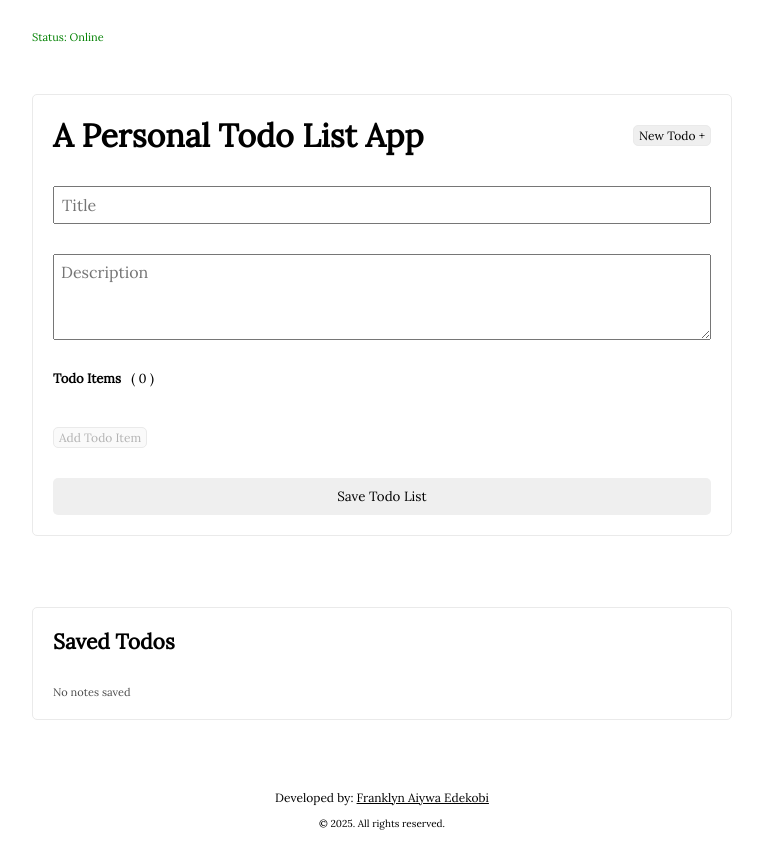
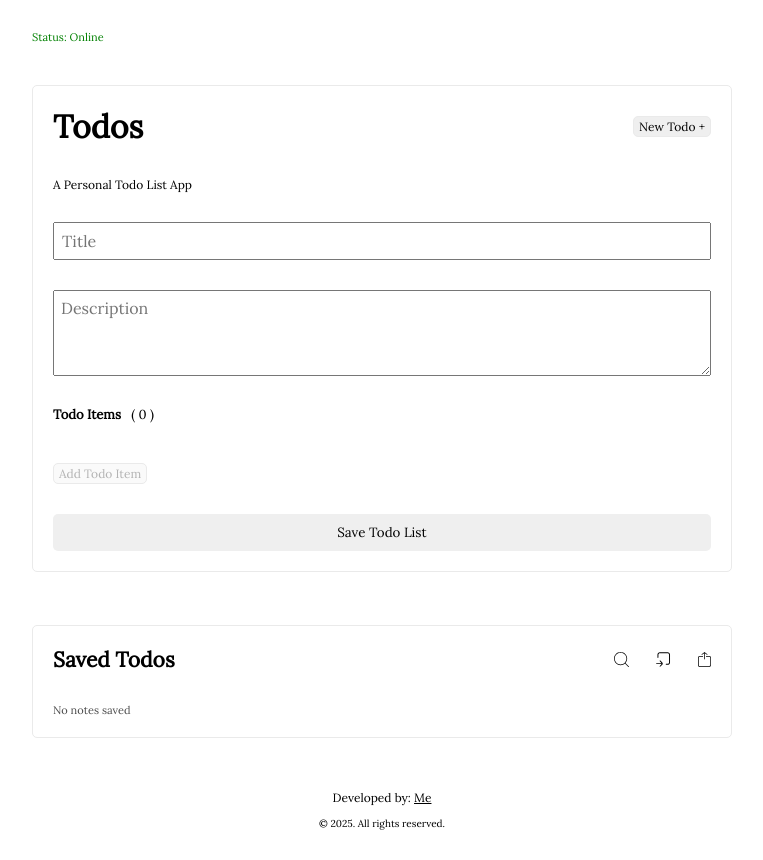
Before and after one commit to qobitech/react-template, a React (Vite) app: page / in a window 1280 px wide. Shown: the whole page, without its empty margins (258-1021 px from the left). Built offline with nearby package versions, Linux system fonts and the light colour scheme.

Commit message:
feat: added icons for controlling todos

```diff
--- a/src/pages/note-app/index.tsx
+++ b/src/pages/note-app/index.tsx
@@ -4,7 +4,7 @@ import styled from 'styled-components'
 import { v4 as uuidv4 } from 'uuid'
 import { ITodo } from './todo-item'
 import Todo from './todo'
-import SavedNotes from './saved-notes'
+import SavedTodos from './saved-todos'
 import { DragDropContext, DropResult } from 'react-beautiful-dnd'
 
 export interface INote {
@@ -191,9 +191,9 @@ const NotesApp = () => {
         <p className="status-sync">{syncInProgress ? 'Syncing...' : ''}</p>
       </StatusClass>
 
-      <NoteClass>
+      <TodoClass>
         <HeaderClass>
-          <h1>A Personal Todo List App</h1>
+          <h1>Todos</h1>
 
           <ButtonComponent
             onClick={() => {
@@ -203,6 +203,7 @@ const NotesApp = () => {
             New Todo +
           </ButtonComponent>
         </HeaderClass>
+        <DescriptionClass>A Personal Todo List App</DescriptionClass>
 
         <input
           value={note.title}
@@ -234,9 +235,9 @@ const NotesApp = () => {
         >
           Save Todo List
         </button>
-      </NoteClass>
+      </TodoClass>
 
-      <SavedNotes
+      <SavedTodos
         offlineData={offlineData}
         removeOfflineItem={removeOfflineItem}
         clearOfflineUpdates={clearOfflineUpdates}
@@ -251,7 +252,7 @@ const NotesApp = () => {
             target="_blank"
             rel="noreferrer"
           >
-            Franklyn Aiywa Edekobi
+            Me
           </a>
         </p>
         <p className="copy-right">
@@ -274,7 +275,7 @@ const ContainerClass = styled.div`
   padding: 30px 0;
   min-height: 100vh;
 `
-const NoteClass = styled.div`
+const TodoClass = styled.div`
   display: flex;
   flex-direction: column;
   margin: auto;
@@ -351,3 +352,8 @@ const FooterClass = styled.footer`
     font-size: 10px;
   }
 `
+
+const DescriptionClass = styled.p`
+  margin: 0;
+  font-size: 12px;
+`
--- a/src/pages/note-app/saved-notes.tsx
+++ b/src/pages/note-app/saved-todos.tsx
@@ -2,8 +2,9 @@ import styled from 'styled-components'
 import SavedNoteItem from './note-app-item'
 import { INote, ButtonComponent } from '.'
 import { FC, useCallback } from 'react'
+import { ExportSVG, ImportSVG, SearchSVG } from '../../svg-icons'
 
-interface ISavedNotesProps {
+interface ISavedTodosProps {
   offlineData: INote[] | undefined
   removeOfflineItem: (id: string) => Promise<void>
   clearOfflineUpdates: () => Promise<void>
@@ -11,7 +12,7 @@ interface ISavedNotesProps {
   note: INote
 }
 
-const SavedNotes: FC<ISavedNotesProps> = ({
+const SavedTodos: FC<ISavedTodosProps> = ({
   offlineData,
   removeOfflineItem,
   clearOfflineUpdates,
@@ -34,6 +35,25 @@ const SavedNotes: FC<ISavedNotesProps> = ({
       <SavedNoteHeaderClass>
         <h2>Saved Todos</h2>
 
+        <HeaderRightClass>
+          <SearchSVG
+            title="Search todo"
+            aria-label="Search todo files"
+            focusable="true"
+          />
+
+          <ImportSVG
+            title="Import todo"
+            aria-label="Import todo files"
+            focusable="true"
+          />
+
+          <ExportSVG
+            title="Export todo"
+            aria-label="Export todo files"
+            focusable="true"
+          />
+
           {offlineData?.length ? (
             <ButtonComponent
               onClick={async () => {
@@ -43,6 +63,7 @@ const SavedNotes: FC<ISavedNotesProps> = ({
               Clear All
             </ButtonComponent>
           ) : null}
+        </HeaderRightClass>
       </SavedNoteHeaderClass>
 
       {!offlineData?.length ? (
@@ -69,7 +90,7 @@ const SavedNotes: FC<ISavedNotesProps> = ({
   )
 }
 
-export default SavedNotes
+export default SavedTodos
 
 const SavedNoteClass = styled.div`
   display: flex;
@@ -99,9 +120,15 @@ const SavedNoteGridClass = styled.div`
 const SavedNoteHeaderClass = styled.div`
   display: flex;
   align-items: center;
-  justify-content: space-between;
   h2 {
     font-size: 21px;
     margin: 0;
   }
 `
+
+const HeaderRightClass = styled.div`
+  margin-left: auto;
+  display: flex;
+  align-items: center;
+  gap: 27px;
+`
--- a/src/svg-icons.tsx
+++ b/src/svg-icons.tsx
@@ -2,6 +2,7 @@ import { FC } from 'react'
 
 interface ISVGComponent extends React.SVGProps<SVGSVGElement> {
   color?: string
+  title?: string
 }
 
 export const TrashSVG: FC<ISVGComponent> = ({ color, ...rest }) => {
@@ -108,6 +109,7 @@ export const DraggableSVG: FC<ISVGComponent> = ({ color, ...rest }) => {
       viewBox="0 0 6 10"
       fill="none"
       xmlns="http://www.w3.org/2000/svg"
+      {...rest}
     >
       <path
         d="M2.39977 8.75015C2.39977 9.43748 1.85974 10 1.19988 10C0.540035 10 0 9.43748 0 8.75015C0 8.06282 0.540035 7.5003 1.19988 7.5003C1.85974 7.5003 2.39977 8.06282 2.39977 8.75015ZM1.19988 3.75015C0.540035 3.75015 0 4.31267 0 5C0 5.68733 0.540035 6.24985 1.19988 6.24985C1.85974 6.24985 2.39977 5.68733 2.39977 5C2.39977 4.31267 1.85974 3.75015 1.19988 3.75015ZM1.19988 0C0.540035 0 0 0.562523 0 1.24985C0 1.93718 0.540035 2.4997 1.19988 2.4997C1.85974 2.4997 2.39977 1.93718 2.39977 1.24985C2.39977 0.562523 1.85974 0 1.19988 0ZM4.80012 2.4997C5.45997 2.4997 6 1.93718 6 1.24985C6 0.562523 5.45997 0 4.80012 0C4.14027 0 3.60023 0.562523 3.60023 1.24985C3.60023 1.93718 4.14027 2.4997 4.80012 2.4997ZM4.80012 3.75014C4.14027 3.75014 3.60023 4.31266 3.60023 4.99999C3.60023 5.68731 4.14027 6.24984 4.80012 6.24984C5.45997 6.24984 6 5.68731 6 4.99999C6 4.31266 5.45997 3.75014 4.80012 3.75014ZM4.80012 7.50028C4.14027 7.50028 3.60023 8.06281 3.60023 8.75014C3.60023 9.43746 4.14027 9.99999 4.80012 9.99999C5.45997 9.99999 6 9.43746 6 8.75014C6 8.06281 5.45997 7.50028 4.80012 7.50028Z"
@@ -116,3 +118,68 @@ export const DraggableSVG: FC<ISVGComponent> = ({ color, ...rest }) => {
     </svg>
   )
 }
+
+export const ExportSVG: FC<ISVGComponent> = ({ title, color, ...rest }) => {
+  return (
+    <svg
+      width="13.4"
+      height="15"
+      viewBox="0 0 9 10"
+      fill="none"
+      xmlns="http://www.w3.org/2000/svg"
+      {...rest}
+    >
+      {title ? <title>{title}</title> : null}
+      <path
+        d="M7.64872 2.67188H5.60621C5.46854 2.67188 5.35577 2.78465 5.35577 2.92232C5.35577 3.05999 5.46854 3.17276 5.60621 3.17276H7.64872C7.98469 3.17276 8.26003 3.44576 8.26003 3.78407V8.88651C8.26003 9.22247 7.98704 9.49782 7.64872 9.49782L1.11268 9.49829C0.776709 9.49829 0.501366 9.22529 0.501366 8.88698V3.78454C0.501366 3.44857 0.774363 3.17323 1.11268 3.17323H3.15519C3.29286 3.17323 3.40563 3.06046 3.40563 2.92279C3.40563 2.78512 3.29286 2.67234 3.15519 2.67234H1.11268C0.49854 2.67234 0 3.17088 0 3.78502V8.88746C0 9.5016 0.49854 10.0001 1.11268 10.0001H7.64583C8.25997 10.0001 8.75851 9.5016 8.75851 8.88746V3.78502C8.75851 3.17088 8.25997 2.67234 7.64583 2.67234L7.64872 2.67188Z"
+        fill="black"
+      />
+      <path
+        d="M2.7485 1.79218L4.12942 0.754688V4.71907C4.12942 4.85674 4.24219 4.96951 4.37986 4.96951C4.51753 4.96951 4.6303 4.85674 4.6303 4.71907V0.752282L6.01123 1.78978C6.05634 1.8222 6.10896 1.84006 6.16159 1.84006C6.23677 1.84006 6.31195 1.80481 6.36223 1.73997C6.44493 1.62955 6.42238 1.47167 6.31195 1.38897L4.53023 0.0507471C4.44001 -0.0169157 4.31738 -0.0169157 4.2295 0.0507471L2.44778 1.38897C2.33736 1.47167 2.3148 1.62955 2.3975 1.73997C2.4802 1.85039 2.63808 1.87295 2.7485 1.79025L2.7485 1.79218Z"
+        fill="black"
+      />
+    </svg>
+  )
+}
+
+export const ImportSVG: FC<ISVGComponent> = ({ title, color, ...rest }) => {
+  return (
+    <svg
+      width="14.5"
+      height="15"
+      viewBox="0 0 10 10"
+      fill="none"
+      xmlns="http://www.w3.org/2000/svg"
+      {...rest}
+    >
+      {title ? <title>{title}</title> : null}
+      <path
+        d="M7.99893 7.99878H6.99909C6.81551 7.99878 6.6658 8.1485 6.6658 8.33206C6.6658 8.51563 6.81552 8.66535 6.99909 8.66535H7.99893C8.91741 8.66535 9.66535 7.91741 9.66535 6.99893V1.66641C9.66535 0.747936 8.91741 0 7.99893 0H2.66641C1.74794 0 1 0.747936 1 1.66641V3.66611C1 3.84968 1.14972 3.99939 1.33328 3.99939C1.51685 3.99939 1.66657 3.84967 1.66657 3.66611V1.66641C1.66657 1.11506 2.11506 0.666565 2.66641 0.666565H7.99893C8.55028 0.666565 8.99878 1.11506 8.99878 1.66641V6.99893C8.99878 7.55028 8.55028 7.99878 7.99893 7.99878Z"
+        fill="black"
+      />
+      <path
+        d="M2.55692 9.85251C2.61681 9.93778 2.70338 9.98726 2.80363 9.99767C2.90192 10.0061 2.99892 9.97098 3.06856 9.90133L4.33855 8.62809C4.5501 8.41654 4.66663 8.13337 4.66663 7.8333C4.66663 7.53323 4.55011 7.25005 4.33855 7.0385L3.06856 5.76526C2.99826 5.69496 2.90192 5.66176 2.80363 5.66892C2.70209 5.67739 2.61681 5.72751 2.55692 5.81408C2.46839 5.94102 2.49703 6.1376 2.62332 6.26388L3.86141 7.50198H0.333283C0.149711 7.50198 0 7.65169 0 7.83526C0 8.01883 0.149717 8.16854 0.333283 8.16854H3.86141L2.62332 9.40664C2.49638 9.53357 2.46839 9.73015 2.55692 9.85643V9.85251Z"
+        fill="black"
+      />
+    </svg>
+  )
+}
+
+export const SearchSVG: FC<ISVGComponent> = ({ title, color, ...rest }) => {
+  return (
+    <svg
+      width="15"
+      height="15"
+      viewBox="0 0 15 15"
+      fill="none"
+      xmlns="http://www.w3.org/2000/svg"
+      {...rest}
+    >
+      {title ? <title>{title}</title> : null}
+      <path
+        d="M6.57656 0C8.3924 0 10.0363 0.735982 11.2265 1.92616C12.4167 3.11634 13.1526 4.76024 13.1526 6.57608C13.1526 8.26201 12.5179 9.79941 11.4748 10.9633L14.894 14.3825C15.0353 14.5238 15.0353 14.7526 14.894 14.894C14.7526 15.0353 14.5238 15.0353 14.3825 14.894L10.9633 11.4748C9.79941 12.5179 8.26201 13.1526 6.57608 13.1526C4.76024 13.1526 3.11634 12.4167 1.92616 11.2265C0.73646 10.0363 0 8.3924 0 6.57656C0 4.76072 0.735982 3.11682 1.92616 1.92664C3.11634 0.736938 4.76024 0.000477611 6.57608 0.000477611L6.57656 0ZM10.715 2.43767C9.65613 1.37883 8.19276 0.723565 6.57656 0.723565C4.96036 0.723565 3.49699 1.37883 2.43815 2.43767C1.37931 3.49699 0.724042 4.95988 0.724042 6.57608C0.724042 8.19228 1.37931 9.65565 2.43815 10.7145C3.49747 11.7738 4.96036 12.4286 6.57656 12.4286C8.19276 12.4286 9.65613 11.7733 10.715 10.7145C11.7743 9.65565 12.4291 8.19228 12.4291 6.57608C12.4291 4.95988 11.7738 3.49651 10.715 2.43767Z"
+        fill="black"
+      />
+    </svg>
+  )
+}
```
Also changed, not shown: 1 other file (tests, documents, lock files or other folders). Lines whose indentation alone changed are shown as unchanged.
